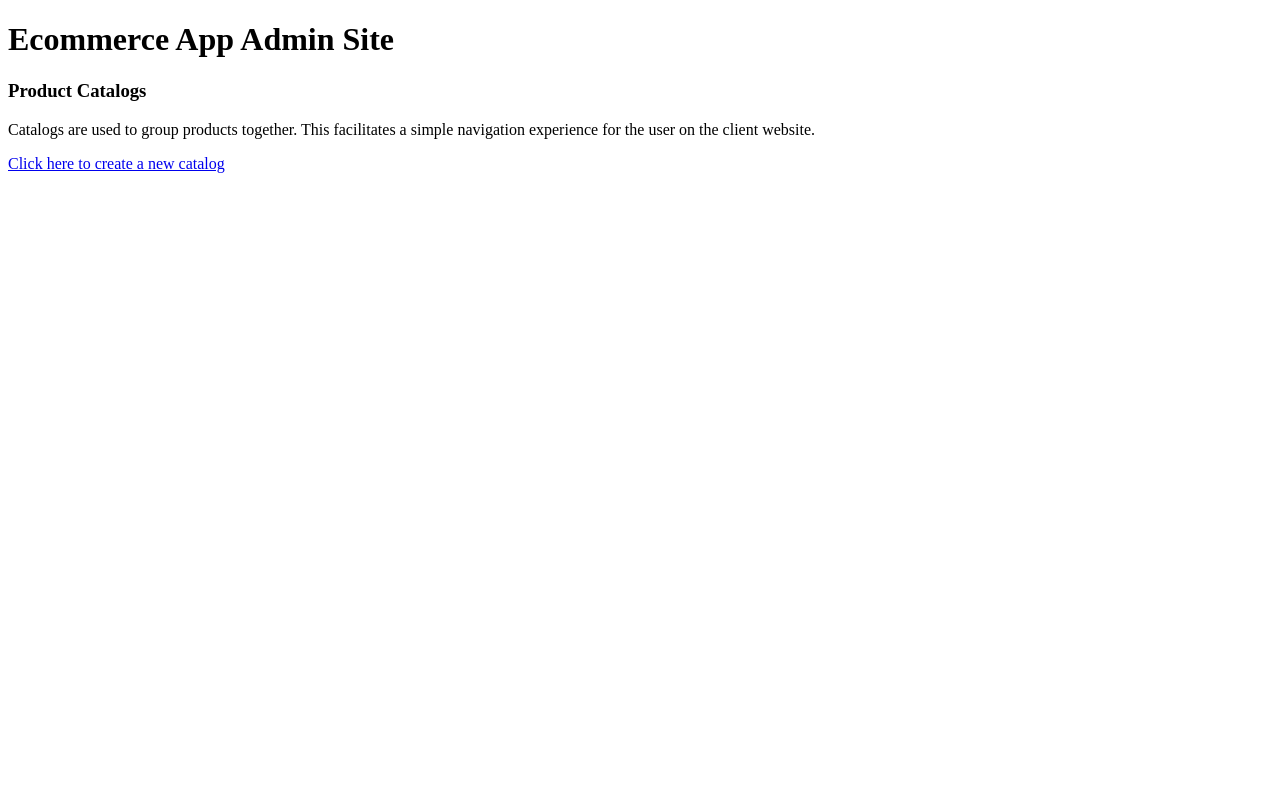
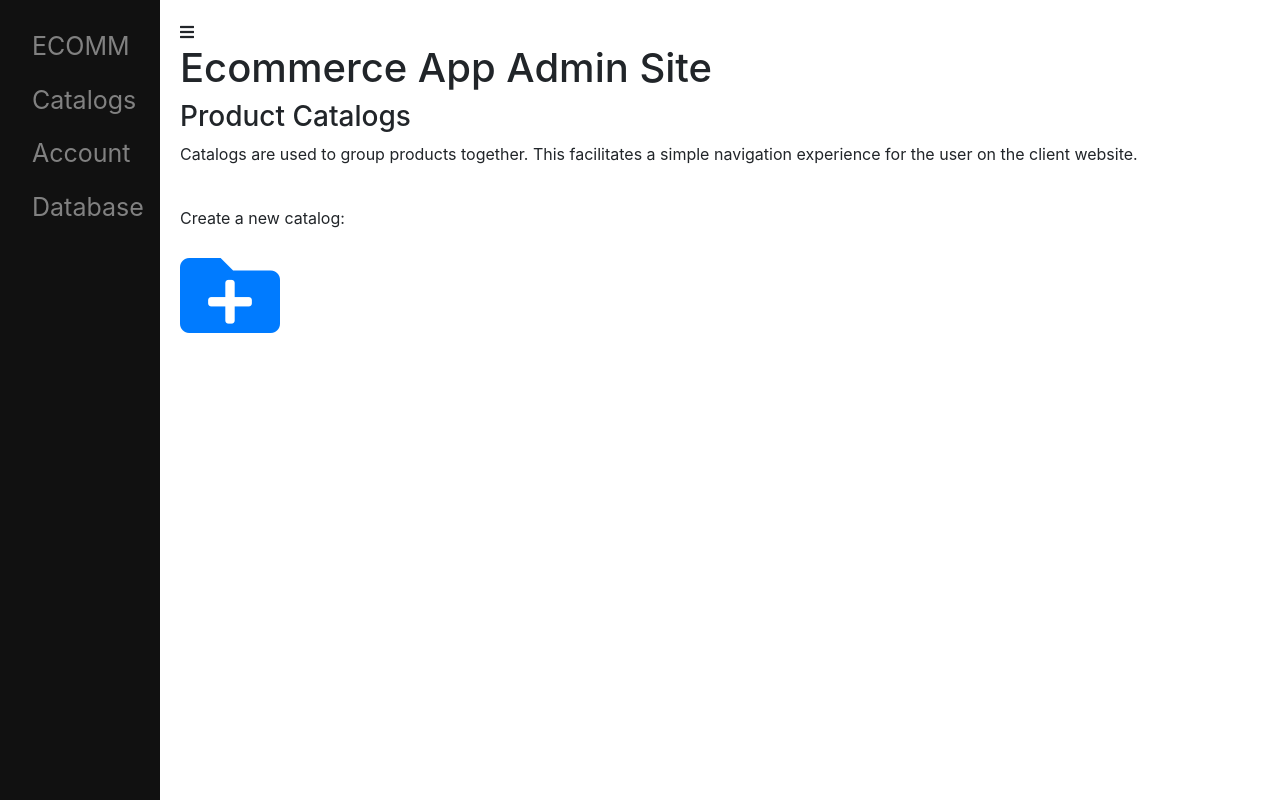
Before and after one commit to oreilm49/ecommerce-flask, a Flask app: page /admin in a window 1280 px wide. Run offline with Flask 2, Linux system fonts and the light colour scheme; data that the repository does not hold is empty; some libraries are stand-ins or nearby versions.

Commit message:
updated admin ui with boostrap styling

```diff
--- a/static/css/styles.css
+++ b/static/css/styles.css
@@ -3,6 +3,10 @@
     height: 50px;
     padding-top: 5px;
     padding-left: 5px;
+}
+
+a:link{
+    text-decoration: none!important;
 }
 
 body > section.content > div.featured-products > div > div:nth-child(1) {
@@ -47,3 +51,69 @@ body > section.content > div.featured-products > div > div:nth-child(1) {
 .product-content {
     grid-column: 2 / span 1;
 }
+
+/* Admin page CSS */
+.sidenav {
+    height: 100%;
+    width: 160px;
+    position: fixed;
+    z-index: 1;
+    top: 0;
+    left: 0;
+    background-color: #111;
+    overflow-x: hidden;
+    padding-top: 20px;
+    transition: 0.5s;
+}
+
+.sidenav a {
+    padding: 8px 8px 8px 32px;
+    text-decoration: none;
+    font-size: 25px;
+    color: #818181;
+    display: block;
+    transition: 0.3s;
+}
+
+.sidenav a:hover {
+    color: #f1f1f1;
+}
+
+.sidenav .closebtn {
+    position: absolute;
+    top: 0;
+    right: 25px;
+    font-size: 36px;
+    margin-left: 50px;
+}
+
+#main {
+    margin-left :160px;
+    padding: 20px;
+    transition: 0.5s;
+}
+
+@media screen and (max-height: 450px) {
+    .sidenav {padding-top: 15px;}
+    .sidenav a {font-size: 18px;}
+}
+
+.catalog-grid {
+    display: grid;
+    grid-template-columns: 1fr 1fr 1fr 1fr 1fr;
+    grid-gap: 20px;
+}
+
+.fa-folder {
+    font-size: 100px;
+    color: #111;
+}
+
+.fa-folder-plus {
+
+    font-size: 100px
+}
+
+.button-group {
+    margin-bottom: 20px;
+}
--- a/static/js/main.js
+++ b/static/js/main.js
@@ -3,4 +3,18 @@ $(function(){
         interval: 10000
       })
 
+        $('.openClose').click(function() {
+            console.log('clicked')
+            var sidebarWidth = document.getElementById("admin-sidebar").offsetWidth;
+            console.log(sidebarWidth);
+            if (sidebarWidth == 0) {
+                document.getElementById("admin-sidebar").style.width = '160px';
+                document.getElementById("main").style.margin = '0 160px 0'
+            } else {
+                document.getElementById("admin-sidebar").style.width = '0';
+                document.getElementById("main").style.margin = '0'
+            }
+
+        } )
+
 })
--- a/templates/admin/index.html
+++ b/templates/admin/index.html
@@ -1,19 +1,18 @@
-<!DOCTYPE html>
-<html lang="en">
-<head>
-    <meta charset="UTF-8">
-    <meta name="viewport" content="width=device-width, initial-scale=1.0">
-    <meta http-equiv="X-UA-Compatible" content="ie=edge">
-    <title>Admin Dashboard</title>
-</head>
-<body>
+{% extends 'base_admin.html' %}
+
+{% block title %}Admin Dashboard{% endblock %}
+
+{% block content %}
 <h1>Ecommerce App Admin Site</h1>
 <div class="catalogs">
     <h3>Product Catalogs</h3>
     <p>Catalogs are used to group products together.
     This facilitates a simple navigation experience for the user on the client website.</p>
+
+    <div class="catalog-grid">
         {% for i in catalogs %}
-                <div class="catalog">
+        <div class="catalog-item">
+            <a href="{{ url_for('adminProducts',catalog_id=i.id) }}"><i class="fas fa-folder"></i></a>
             <div class="catalog-name">{{i.name}}</div>
             <a href="{{ url_for('adminCatalog',catalog_id=i.id) }}">Edit</a>
             <a href="{{ url_for('deleteCatalog',catalog_id=i.id) }}">Delete</a>
@@ -21,7 +20,8 @@
         </div>
         {% endfor %}
     </div>
-        <a href="/admin/catalog/new">Click here to create a new catalog</a>
-
-</body>
-</html>
+</div>
+<br>
+<p>Create a new catalog:</p>
+<a href="/admin/catalog/new"><i class="fas fa-folder-plus success"></i></a>
+{% endblock %}
--- a/templates/base_admin.html
+++ b/templates/base_admin.html
@@ -0,0 +1,44 @@
+<!DOCTYPE html>
+<html lang="en">
+<head>
+    <meta charset="UTF-8">
+    <meta name="viewport" content="width=device-width, initial-scale=1.0">
+    <meta http-equiv="X-UA-Compatible" content="ie=edge">
+    <link rel="stylesheet" href="https://use.fontawesome.com/releases/v5.4.1/css/all.css" integrity="sha384-5sAR7xN1Nv6T6+dT2mhtzEpVJvfS3NScPQTrOxhwjIuvcA67KV2R5Jz6kr4abQsz" crossorigin="anonymous">
+    <link href="//maxcdn.bootstrapcdn.com/font-awesome/4.2.0/css/font-awesome.min.css" type="text/css" rel="stylesheet">
+    <link rel="stylesheet" href="https://stackpath.bootstrapcdn.com/bootstrap/4.1.3/css/bootstrap.min.css" integrity="sha384-MCw98/SFnGE8fJT3GXwEOngsV7Zt27NXFoaoApmYm81iuXoPkFOJwJ8ERdknLPMO" crossorigin="anonymous">
+    <link rel="stylesheet" href="{{ url_for('static', filename='css/styles.css') }}">
+
+    <title>{% block title %}{% endblock %}</title>
+
+</head>
+<body>
+
+    <div id="admin-sidebar" class="sidenav">
+            <a href="/" class="nav-brand">ECOMM</a>
+            <a href="/admin">Catalogs</a>
+            <a href="/user">Account</a>
+            <a href="/database">Database</a>
+    </div>
+
+    <section class="content">
+        {% for message in get_flashed_messages() %}
+            <div class="flash">{{ message }}</div>
+        {% endfor %}
+
+        <div id="main">
+            <i class="fas fa-bars openClose"></i>
+            {% block content %}{% endblock %}
+        </div>
+    </section>
+    <section class="footer">
+        {% block footer %}{% endblock %}
+    </section>
+
+    <script src="https://code.jquery.com/jquery-3.3.1.slim.min.js" integrity="sha384-q8i/X+965DzO0rT7abK41JStQIAqVgRVzpbzo5smXKp4YfRvH+8abtTE1Pi6jizo" crossorigin="anonymous"></script>
+    <script src="https://cdnjs.cloudflare.com/ajax/libs/popper.js/1.14.3/umd/popper.min.js" integrity="sha384-ZMP7rVo3mIykV+2+9J3UJ46jBk0WLaUAdn689aCwoqbBJiSnjAK/l8WvCWPIPm49" crossorigin="anonymous"></script>
+    <script src="https://stackpath.bootstrapcdn.com/bootstrap/4.1.3/js/bootstrap.min.js" integrity="sha384-ChfqqxuZUCnJSK3+MXmPNIyE6ZbWh2IMqE241rYiqJxyMiZ6OW/JmZQ5stwEULTy" crossorigin="anonymous"></script>
+    <script src="{{ url_for('static', filename='js/main.js')}}"></script>
+    <script src="../static/js/main.js"></script>
+</body>
+</html>
--- a/templates/product.html
+++ b/templates/product.html
@@ -10,7 +10,7 @@
 
 {% block content %}
 <div class="product-body">
-    <div class="product-header"><h2>{{catalog.name}} - {{product.name}}</h2></div>
+    <div class="product-header"><h2>{{product.catalog.name}} - {{product.name}}</h2></div>
     <div class="product-image">
         <img src="{{product.image}}" alt="">
     </div>
```
Also changed, not shown: templates/admin/catalog.html (+27 -24 lines), templates/admin/deleteCatalog.html (+12 -17 lines), templates/admin/deleteProduct.html (+12 -17 lines), templates/admin/newCatalog.html (+25 -21 lines), templates/admin/newProduct.html (+29 -25 lines), templates/admin/product.html (+32 -26 lines), templates/admin/products.html (+20 -20 lines). Lines whose indentation alone changed are shown as unchanged.
